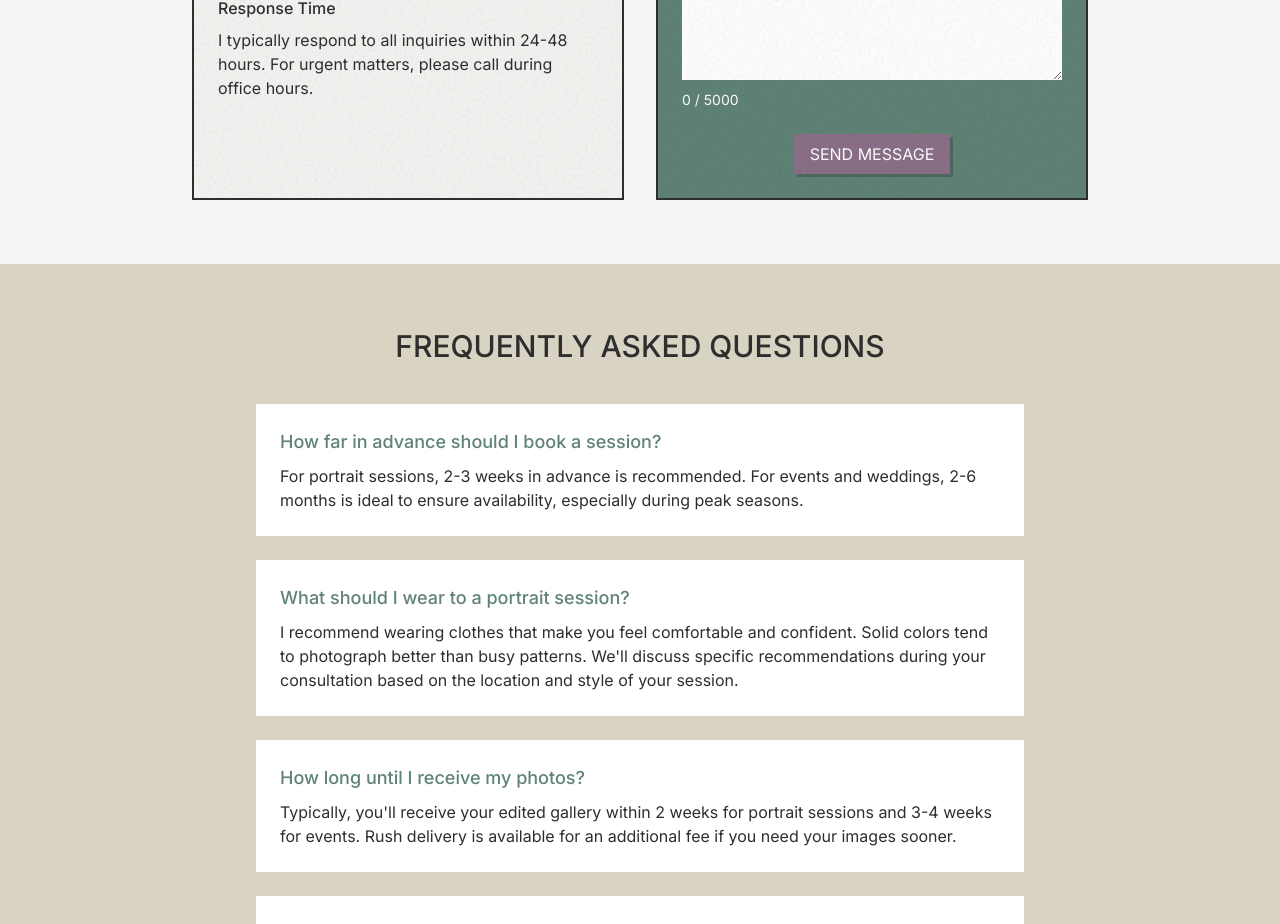
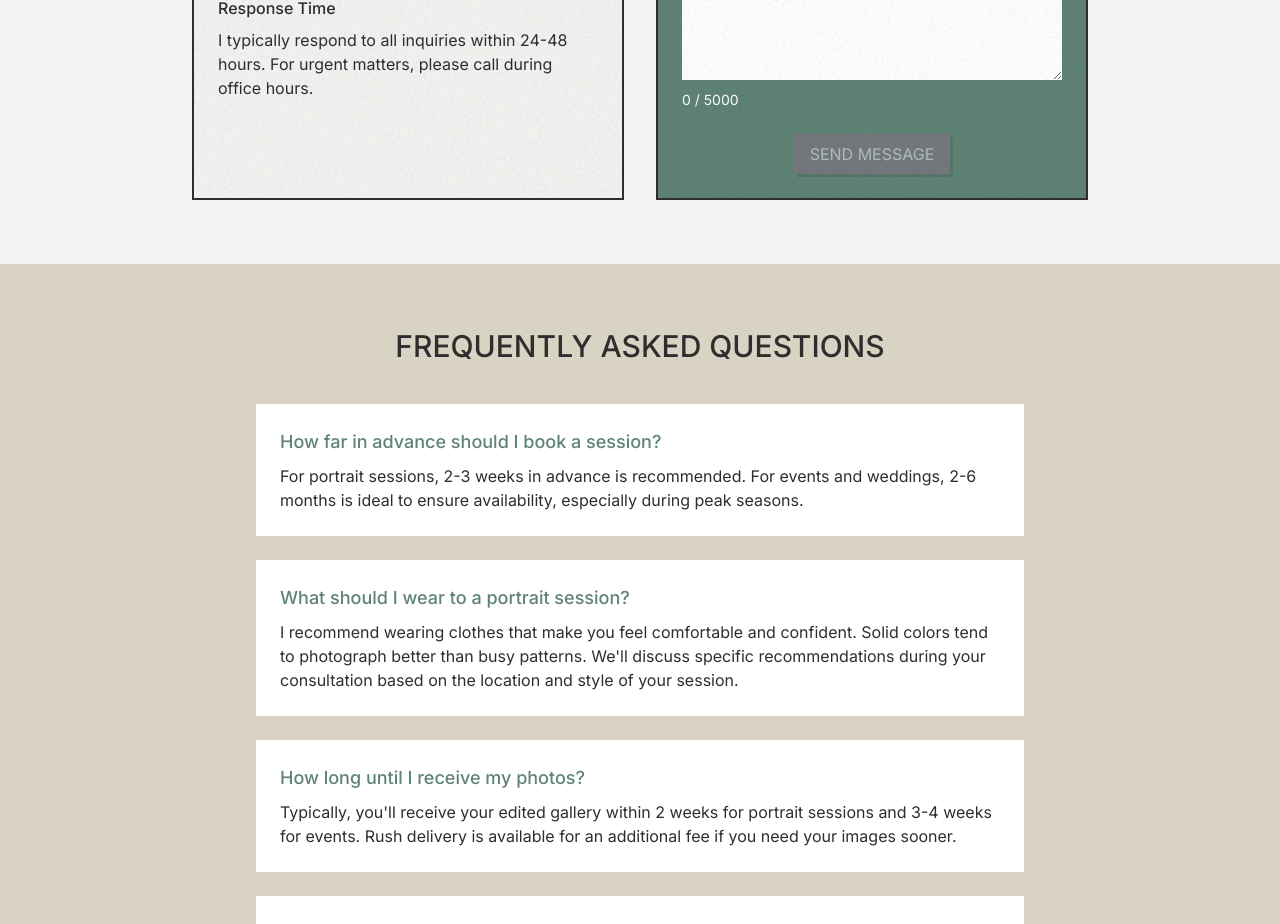
Before and after one commit to dchayes27/tonalfocus-new, a Next.js app: page /contact in a window 1280 px wide. Shown: the part 810-1734 px from the top of the page. Built offline with nearby package versions, Linux system fonts and the light colour scheme; a web font is replaced by a local one.

Commit message:
fix: Add disabled prop support to Button component
- Add disabled prop to ButtonProps interface
- Handle disabled state with opacity and cursor styles
- Pass disabled prop to button element
- Prevent navigation when Link button is disabled

```diff
--- a/src/components/ui/Button.tsx
+++ b/src/components/ui/Button.tsx
@@ -12,6 +12,7 @@ interface ButtonProps {
   className?: string;
   onClick?: () => void;
   type?: 'button' | 'submit' | 'reset';
+  disabled?: boolean;
 }
 
 const Button = ({
@@ -20,7 +21,8 @@ const Button = ({
   variant = 'primary',
   className = '',
   onClick,
-  type = 'button'
+  type = 'button',
+  disabled = false
 }: ButtonProps) => {
   // Define styles for different variants
   const variantStyles = {
@@ -31,12 +33,18 @@ const Button = ({
   };
 
   const baseStyles = "retro-button transition-colors duration-300";
-  const styles = `${baseStyles} ${variantStyles[variant]} ${className}`;
+  const disabledStyles = disabled ? "opacity-50 cursor-not-allowed" : "";
+  const styles = `${baseStyles} ${variantStyles[variant]} ${disabledStyles} ${className}`;
 
   // If href is provided, render a Link component
   if (href) {
     return (
-      <Link href={href} className={styles}>
+      <Link
+        href={disabled ? '#' : href}
+        className={styles}
+        onClick={disabled ? (e) => e.preventDefault() : undefined}
+        aria-disabled={disabled}
+      >
         {children}
       </Link>
     );
@@ -44,7 +52,12 @@ const Button = ({
 
   // Otherwise, render a button
   return (
-    <button className={styles} onClick={onClick} type={type}>
+    <button
+      className={styles}
+      onClick={onClick}
+      type={type}
+      disabled={disabled}
+    >
       {children}
     </button>
   );
```
